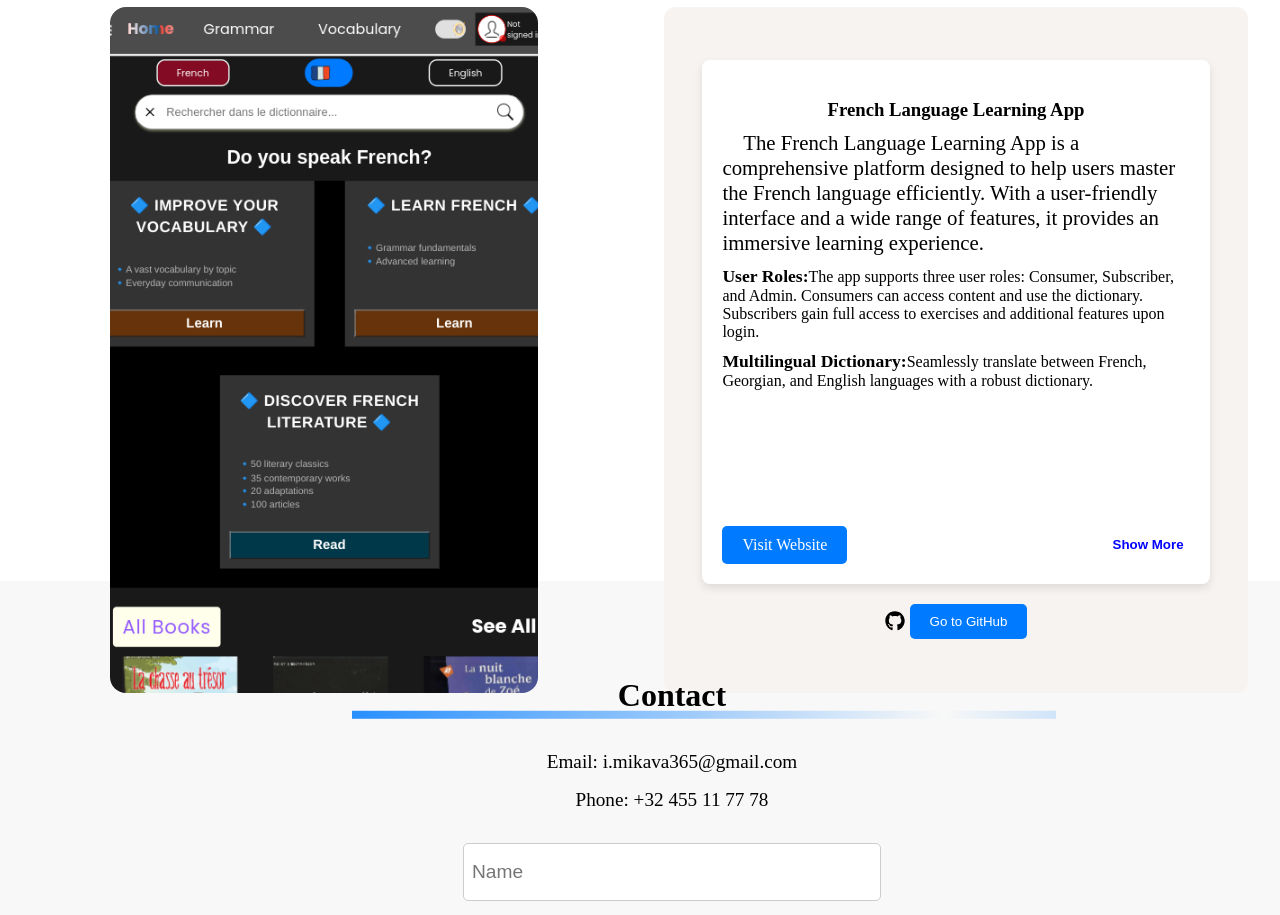
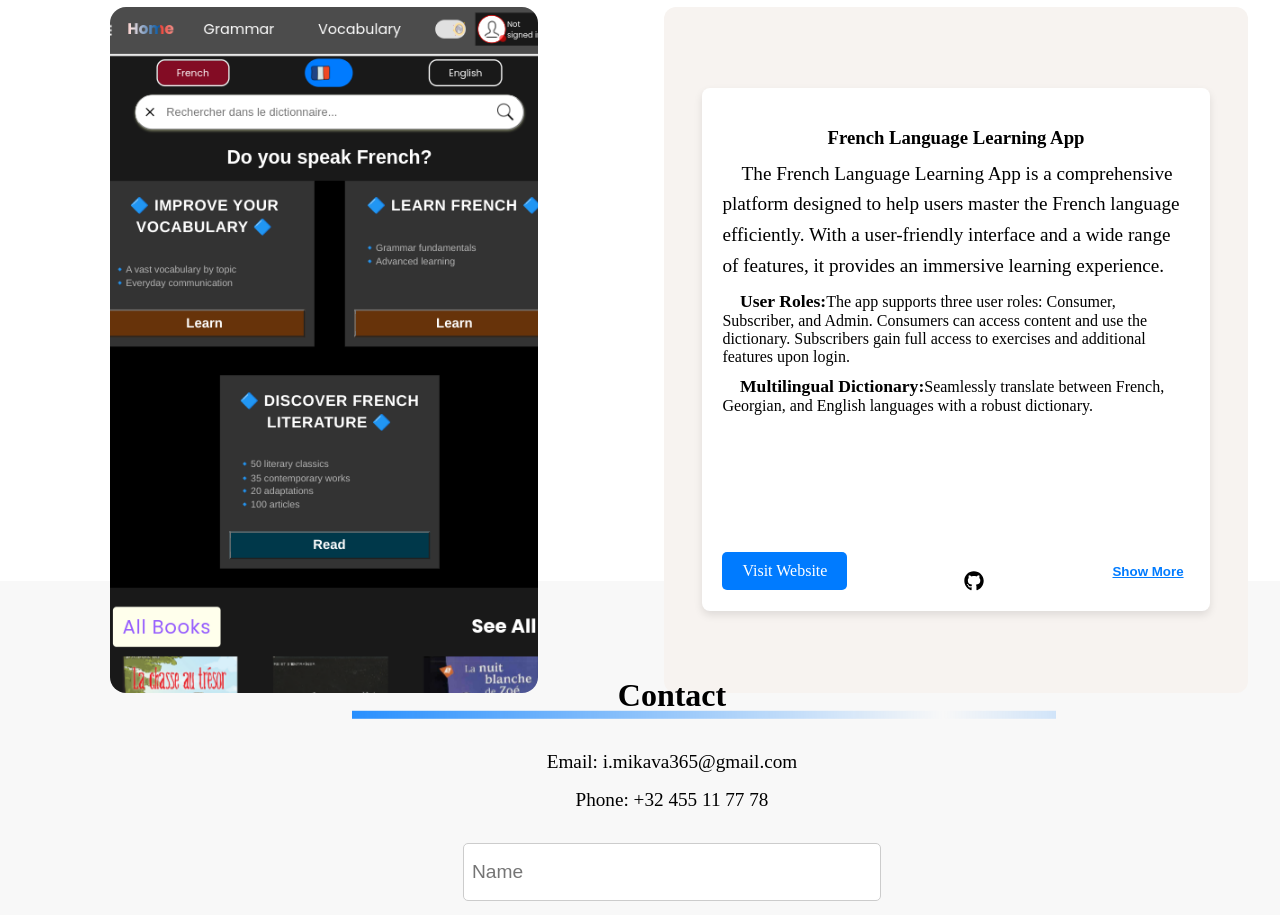
Before and after one commit to mikava7/personal-portfolio, a React (Vite) app: page / in a window 1280 px wide. Shown: the part 840-1755 px from the top of the page. Built offline with nearby package versions, Linux system fonts and the light colour scheme.

Commit message:
scroll down by feture

```diff
--- a/src/pages/Projects/Descriptions.jsx
+++ b/src/pages/Projects/Descriptions.jsx
@@ -1,14 +1,34 @@
-import React, { useState } from "react";
-import styled from "styled-components";
+import React, { useState, useRef, useEffect } from "react";
+import styled, { keyframes } from "styled-components";
 import GithubIcon from "../../assets/github.svg";
 import { projectDescription } from "../../components/projectDescription";
+import { FaArrowDown } from "react-icons/fa";
 
 const Descriptions = () => {
   const [expand, setExpand] = useState(false);
+  const scrollRef = useRef(null);
 
   const toggleExpand = () => {
     setExpand(!expand);
   };
+
+  const scrollDown = () => {
+    if (scrollRef.current) {
+      const featureHeight = scrollRef.current.firstElementChild.clientHeight;
+      scrollRef.current.style.scrollBehavior = "smooth";
+      scrollRef.current.scrollBy(0, featureHeight);
+    }
+  };
+
+  useEffect(() => {
+    if (scrollRef.current) {
+      scrollRef.current.addEventListener("scroll", () => {
+        if (scrollRef.current.style.scrollBehavior === "smooth") {
+          scrollRef.current.style.scrollBehavior = "auto";
+        }
+      });
+    }
+  }, []);
 
   return (
     <Container>
@@ -16,7 +36,7 @@ const Descriptions = () => {
         <ProjectCard key={project.title}>
           <ProjectTitle>{project.title}</ProjectTitle>
           <ProjectDescription>{project.description}</ProjectDescription>
-          <FeatureList>
+          <FeatureList ref={scrollRef}>
             {project?.features
               .slice(0, expand ? project.features.length : 2)
               .map((feature) => (
@@ -38,29 +58,34 @@ const Descriptions = () => {
                 </a>
               </ProjectLink>
             )}
+            <IconWrapper>
+              <GithubIconImg src={GithubIcon} alt="GitHub" />
+              <a
+                href="https://github.com/your-github-repo-link"
+                target="_blank"
+                rel="noopener noreferrer"
+              ></a>
+            </IconWrapper>
             {project.features.length > 2 && (
               <ExpandButton onClick={toggleExpand}>
                 {expand ? "Show Less" : "Show More"}
               </ExpandButton>
             )}
           </ProjectLinks>
+          {expand && (
+            <ScrollIndicator onClick={scrollDown}>
+              <FaArrowDown />
+            </ScrollIndicator>
+          )}
         </ProjectCard>
       ))}
-      <IconWrapper>
-        <GithubIconImg src={GithubIcon} alt="GitHub" />
-        <a
-          href="https://github.com/your-github-repo-link"
-          target="_blank"
-          rel="noopener noreferrer"
-        >
-          <GoToGitHubButton>Go to GitHub</GoToGitHubButton>
-        </a>
-      </IconWrapper>
     </Container>
   );
 };
 
 export default Descriptions;
+
+// Styled components...
 
 const Container = styled.div`
   width: 100%;
@@ -73,20 +98,13 @@ const Container = styled.div`
   border-radius: 12px;
   /* outline: 1px solid red; */
 `;
-
 const ProjectCard = styled.div`
   width: 80%;
-  /* max-width: 700px; */
-  /* margin: 20px; */
   padding: 20px;
   background-color: #fff;
   border-radius: 8px;
   box-shadow: 0px 4px 8px rgba(0, 0, 0, 0.1);
   transition: transform 0.3s ease-in-out;
-
-  &:hover {
-    /* transform: scale(1.02); */
-  }
 `;
 
 const ProjectTitle = styled.h3`
@@ -96,7 +114,8 @@ const ProjectTitle = styled.h3`
 
 const ProjectDescription = styled.p`
   text-indent: 1em;
-  line-height: 1.2;
+  line-height: 1.6; /* Increase line height for better readability */
+  font-size: 1.2rem; /* Adjust font size as needed */
 `;
 
 const FeatureList = styled.ul`
@@ -113,10 +132,37 @@ const Feature = styled.li`
 
 const FeatureTitle = styled.strong`
   font-size: 1.1rem;
+  margin-left: 1em; /* Add space between feature title and description */
 `;
 
 const FeatureDescription = styled.span`
   font-size: 1rem;
+`;
+const floatAnimation = keyframes`
+  0%, 100% {
+    transform: translateY(0);
+  }
+  50% {
+    transform: translateY(-5px);
+  }
+`;
+
+const ScrollIndicator = styled.div`
+  position: fixed;
+  bottom: 50px;
+  right: 40px;
+  display: flex;
+  justify-content: center;
+  align-items: center;
+  font-size: 24px;
+  cursor: pointer;
+  animation: ${floatAnimation} 1s ease-in-out infinite;
+  opacity: 0.7;
+  transition: opacity 0.3s ease;
+
+  &:hover {
+    opacity: 1;
+  }
 `;
 
 const ProjectLinks = styled.div`
@@ -148,10 +194,13 @@ const ExpandButton = styled.button`
   background-color: transparent;
   border: none;
   cursor: pointer;
-  color: blue;
+  color: #007bff; /* Use a contrasting color */
   font-weight: bold;
+  text-decoration: underline; /* Underline the button text */
+  transition: color 0.3s ease;
+
   &:hover {
-    text-decoration: underline;
+    color: #0056b3; /* Change color on hover */
   }
 `;
 
```
